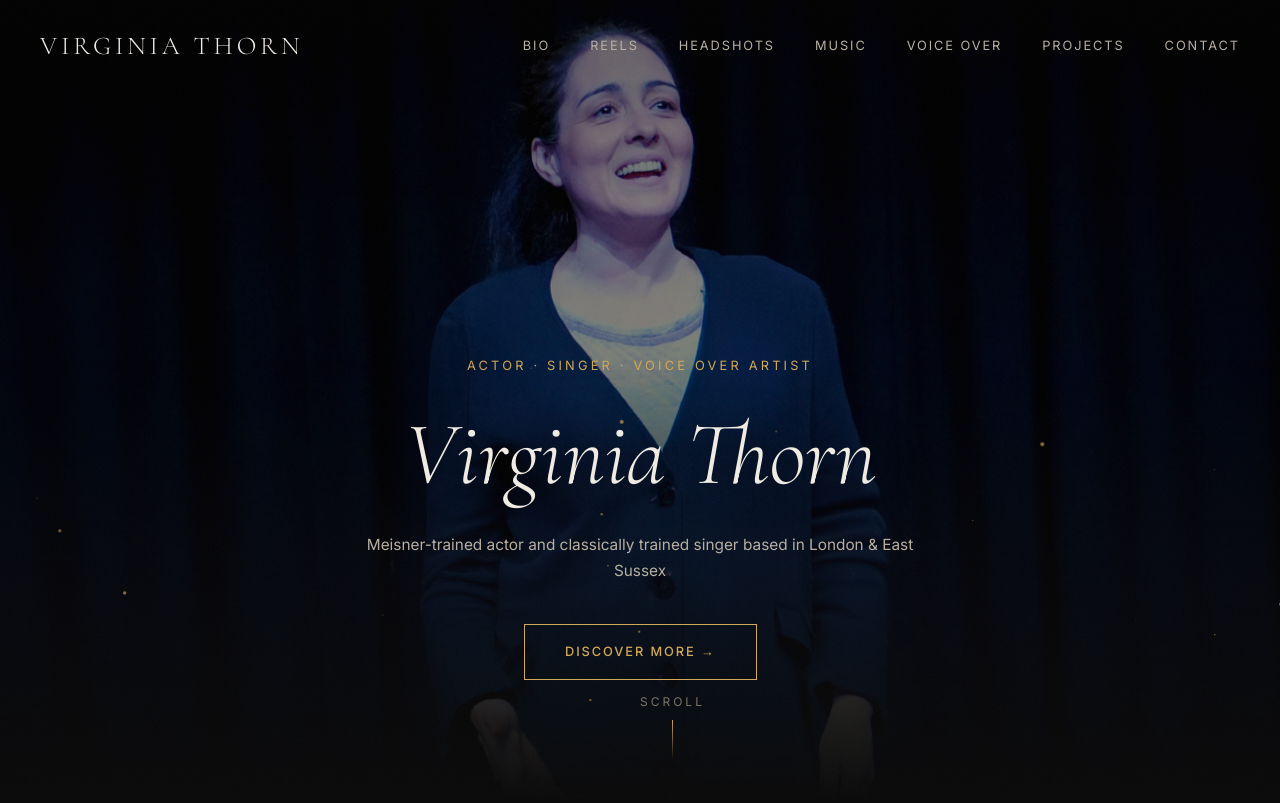
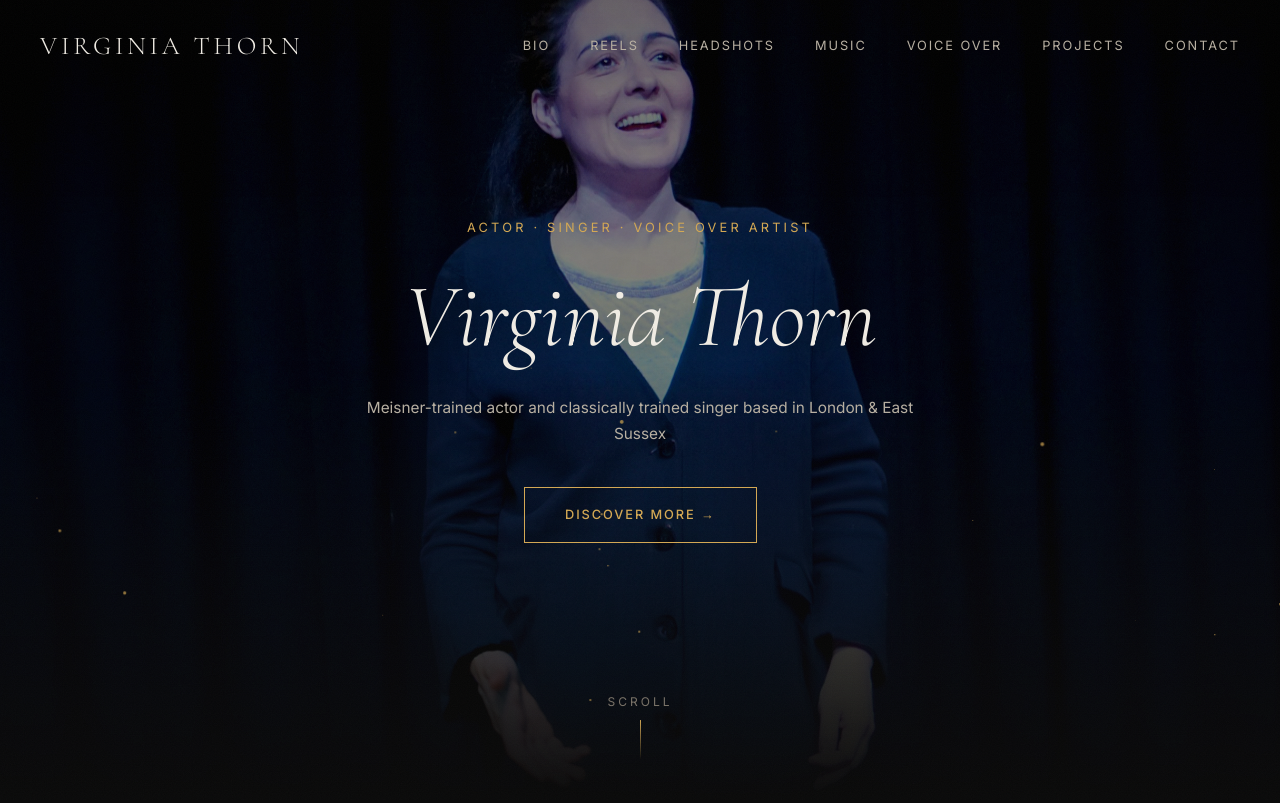
Before and after one commit to sagnik150699/Virginia-Thorn, a plain HTML site: page public/index.html in a window 1280 px wide. Shown: the top 803 px of the page. Drawn offline with Linux system fonts and the light colour scheme.

```diff
--- a/public/styles.css
+++ b/public/styles.css
@@ -360,7 +360,7 @@ button {
   display: flex;
   flex-direction: column;
   align-items: center;
-  justify-content: flex-end;
+  justify-content: center;
   overflow: hidden;
 }
 
@@ -374,7 +374,7 @@ button {
   width: 100%;
   height: 100%;
   object-fit: cover;
-  object-position: center 15%;
+  object-position: center 20%;
   filter: brightness(0.55) contrast(1.05);
   transform: scale(1.05);
   transition: transform 8s ease-out;
@@ -406,8 +406,8 @@ button {
   text-align: center;
   padding: var(--space-lg);
   padding-bottom: calc(var(--space-lg) + 80px);
+  padding-top: 80px;
   max-width: var(--max-width);
-  margin-top: auto;
 }
 
 .hero-subtitle {
@@ -471,8 +471,8 @@ button {
 .hero-scroll {
   position: absolute;
   bottom: var(--space-lg);
-  left: 50%;
-  transform: translateX(-50%);
+  left: 0;
+  right: 0;
   z-index: 2;
   display: flex;
   flex-direction: column;
```
